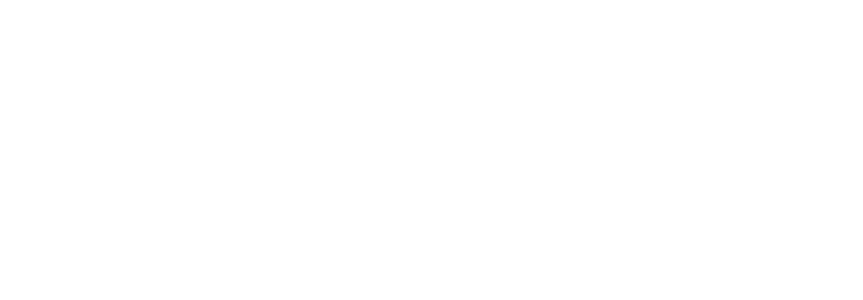
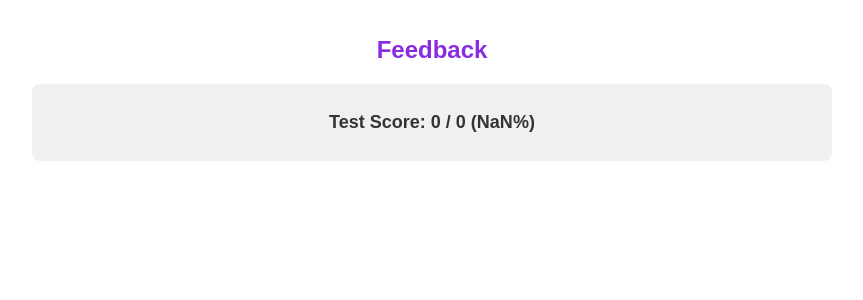
Before and after one commit to kcdevdes/Peg, a React (Create React App) app in the folder frontend/: page /tempquestionresult in a window 1280 px wide. Shown: the top 300 px of the page, without its empty margins (208-1071 px from the left). Built offline with nearby package versions, Linux system fonts and the light colour scheme.

Commit message:
add: create a temporary question result page

```diff
--- a/frontend/src/page/Question/Question.js
+++ b/frontend/src/page/Question/Question.js
@@ -55,7 +55,7 @@
             setSelectedAnswer(null);
         } else {
             // Quiz completed, navigate to feedback page
-            navigate('/feedback');
+            navigate('/tempquestionresult');
         }
     }
 
--- a/frontend/src/page/Question/TempQuestionResult.js
+++ b/frontend/src/page/Question/TempQuestionResult.js
@@ -1,16 +1,63 @@
-import React from 'react';
-import './question.css';
-import useQuestionStore from '../../store'; // Import the Zustand store
+import React, { useEffect } from 'react';
+import './feedback.css';
+import useQuestionStore from "../../store";
 
 const TempQuestionResult = () => {
-    const { results } = useQuestionStore();
+    const { results, addResults } = useQuestionStore();
+
+    const correctAnswers = results.filter((result) => result.correct).length;
+    const totalQuestions = results.length;
+    const percentage = (correctAnswers / totalQuestions) * 100;
 
     return (
         <div className="quiz-container">
-            <div>
-                {
-                    console.log(results)
-                }
+            <h1 className="feedback-header">Feedback</h1>
+            <div className="score-card">
+                <p className="score-text">
+                    Test Score: {correctAnswers} / {totalQuestions} ({percentage.toFixed(0)}%)
+                </p>
+            </div>
+            <div className="results-container">
+                {results.map((result, index) => (
+                    <div key={index} className="question-card">
+                        <h2 className="question-title">Question {index + 1}</h2>
+                        <div className="question-text">
+                            <p>{result.question}</p>
+                        </div>
+                        <div className="choices-container">
+                            {result.choices.map((choice, choiceIndex) => (
+                                <div
+                                    key={choiceIndex}
+                                    className={`choice-item ${
+                                        choice === result.selected
+                                            ? result.correct
+                                                ? 'correct'
+                                                : 'incorrect'
+                                            : ''
+                                    } ${choice === result.answer ? 'correct-answer' : ''}`}
+                                >
+                                    <span className="choice-text">{choice}</span>
+                                    {choice === result.answer && (
+                                        <span className="icon check">✓</span>
+                                    )}
+                                    {choice === result.selected && !result.correct && (
+                                        <span className="icon cross">✗</span>
+                                    )}
+                                </div>
+                            ))}
+                        </div>
+                        {!result.correct && (
+                            <div className="feedback-message incorrect">
+                                Incorrect! The answer was '{result.answer}'
+                            </div>
+                        )}
+                        {result.correct && (
+                            <div className="feedback-message correct">
+                                Correct!
+                            </div>
+                        )}
+                    </div>
+                ))}
             </div>
         </div>
     );
--- /dev/null
+++ b/frontend/src/page/Question/feedback.css
@@ -0,0 +1,74 @@
+.feedback-header {
+    font-size: 24px;
+    color: #8a2be2;
+    text-align: center;
+    margin-bottom: 20px;
+}
+
+.score-card {
+    background-color: #f0f0f0;
+    border-radius: 8px;
+    padding: 10px;
+    margin-bottom: 20px;
+    text-align: center;
+}
+
+.score-text {
+    font-size: 18px;
+    font-weight: bold;
+    color: #333;
+}
+
+.results-container {
+    max-height: 600px;
+    overflow-y: auto;
+    padding-right: 10px;
+}
+
+.icon {
+    font-size: 18px;
+    font-weight: bold;
+}
+
+.icon.check {
+    color: #34a853;
+}
+
+.icon.cross {
+    color: #ea4335;
+}
+
+.feedback-message {
+    margin-top: 10px;
+    padding: 10px;
+    border-radius: 4px;
+    font-weight: bold;
+}
+
+.feedback-message.correct {
+    background-color: #e6f4ea;
+    color: #34a853;
+}
+
+.feedback-message.incorrect {
+    background-color: #fce8e6;
+    color: #ea4335;
+}
+
+/* Scrollbar Styles */
+.results-container::-webkit-scrollbar {
+    width: 8px;
+}
+
+.results-container::-webkit-scrollbar-track {
+    background: #f1f1f1;
+}
+
+.results-container::-webkit-scrollbar-thumb {
+    background: #888;
+    border-radius: 4px;
+}
+
+.results-container::-webkit-scrollbar-thumb:hover {
+    background: #555;
+}
```
